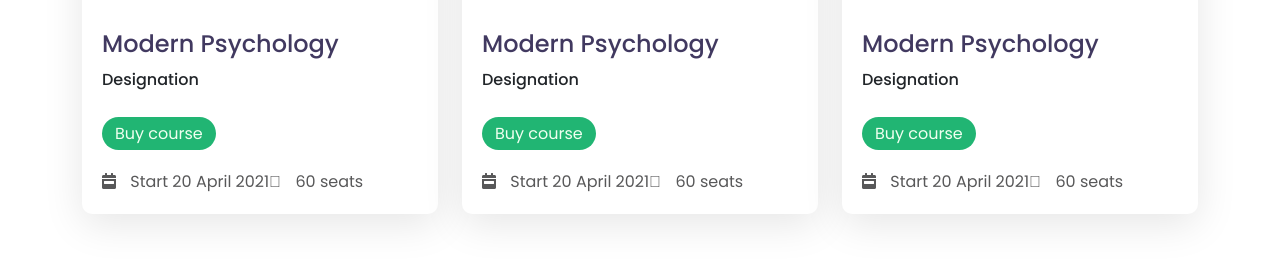
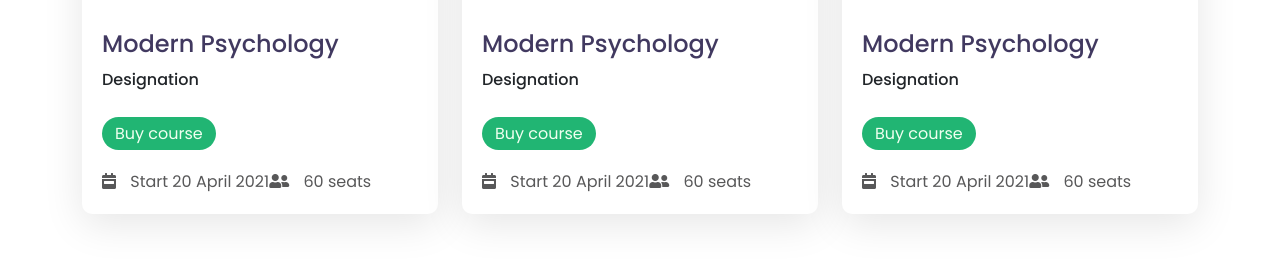
Before and after one commit to fatema404/school, a plain HTML site: page index.html in a window 1280 px wide. Shown: the part 1400-1663 px from the top of the page. Drawn offline with nearby package versions, Linux system fonts and the light colour scheme.

Commit message:
Add files via upload

```diff
--- a/css/style.css
+++ b/css/style.css
@@ -155,12 +155,10 @@ display: flex;
     color: #585859;
     font-size: 16px;
 line-height: 24px;
-
-
-
 }
 .course li i{
 margin-right: 10px;
+justify-content: space-between;
 }
 .heading h1{
     color: #413960;
--- a/index.html
+++ b/index.html
@@ -124,7 +124,7 @@
                 <ul>
                   <li><i class="fas fa-calendar-week"></i>
                     Start 20 April 2021</li>
-                  <li><i class="fal fa-user-friends"></i>
+                  <li><i class="fas fa-user-friends"></i>
                     60 seats</li>
                 </ul>
               </div>
@@ -138,7 +138,7 @@
                   <ul>
                     <li><i class="fas fa-calendar-week"></i>
                       Start 20 April 2021</li>
-                    <li><i class="fal fa-user-friends"></i>
+                    <li><i class="fas fa-user-friends"></i>
                       60 seats</li>
                   </ul>
                 </div>
@@ -152,7 +152,7 @@
               <ul>
                 <li><i class="fas fa-calendar-week"></i>
                   Start 20 April 2021</li>
-                <li><i class="fal fa-user-friends"></i>
+                <li><i class="fas fa-user-friends"></i>
                   60 seats</li>
               </ul>
             </div>
```
